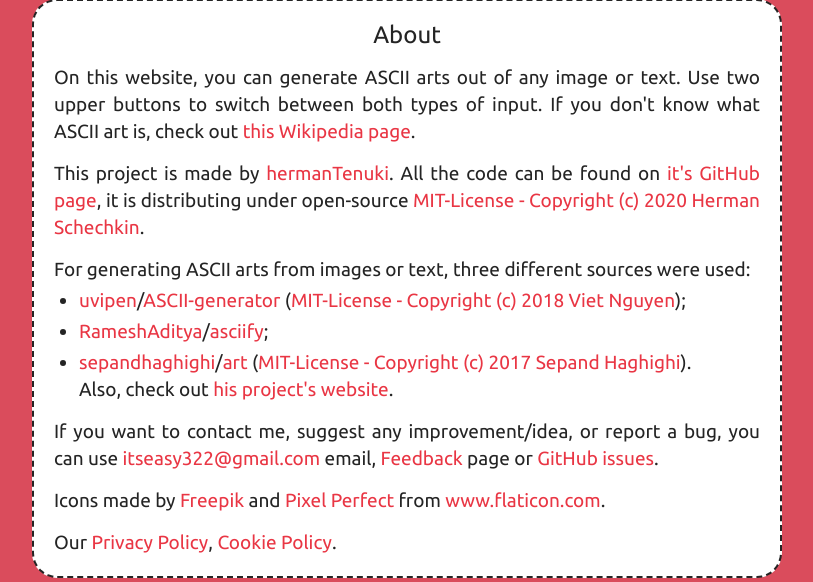
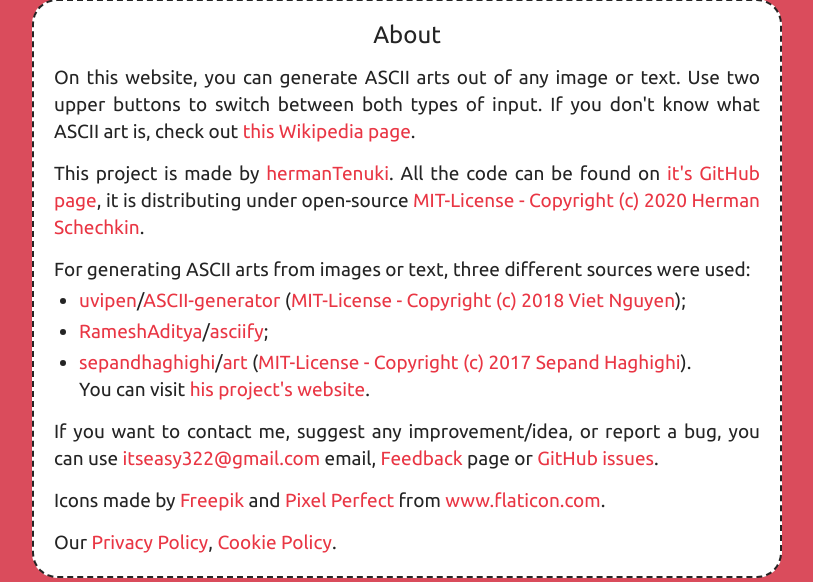
Before and after one commit to hermanTenuki/ASCII-Generator.site, a Django app: page /about/ in a window 1280 px wide. Shown: the part 81-663 px from the top of the page, without its empty margins (233-1046 px from the left). Run offline with Django 3.2, Linux system fonts and the light colour scheme; parts of the project's set-up code (start-up, migrations or seed data) failed here and were passed over.

Commit message:
Small localization

```diff
--- a/app/templates/app/about.html
+++ b/app/templates/app/about.html
@@ -20,7 +20,7 @@
                 <ul>
                     <li><a href="https://github.com/uvipen">uvipen</a>/<a href="https://github.com/uvipen/ASCII-generator">ASCII-generator</a> (<a href="https://github.com/uvipen/ASCII-generator/blob/master/LICENSE">MIT-License - Copyright (c) 2018 Viet Nguyen</a>);</li>
                     <li><a href="https://github.com/RameshAditya">RameshAditya</a>/<a href="https://github.com/RameshAditya/asciify">asciify</a>;</li>
-                    <li><a href="https://github.com/sepandhaghighi">sepandhaghighi</a>/<a href="https://github.com/sepandhaghighi/art">art</a> (<a href="https://github.com/sepandhaghighi/art/blob/master/LICENSE">MIT-License - Copyright (c) 2017 Sepand Haghighi</a>).<br>{% blocktranslate %}Also, check out <a href="https://www.4r7.ir/">his project's website</a>.{% endblocktranslate %}</li>
+                    <li><a href="https://github.com/sepandhaghighi">sepandhaghighi</a>/<a href="https://github.com/sepandhaghighi/art">art</a> (<a href="https://github.com/sepandhaghighi/art/blob/master/LICENSE">MIT-License - Copyright (c) 2017 Sepand Haghighi</a>).<br>{% blocktranslate %}You can visit  <a href="https://www.4r7.ir/">his project's website</a>.{% endblocktranslate %}</li>
                 </ul>
                 {% url 'feedback_url' as URL_feedback_url %}
                 <p>{% blocktranslate with email='<a href="mailto:itseasy322@gmail.com">itseasy322@gmail.com</a>' GitHubIssuesLINK='<a href="https://github.com/hermanTenuki/ASCII-Generator.site/issues">GitHub issues</a>' %}If you want to contact me, suggest any improvement/idea, or report a bug, you can use {{ email }} email, <a href="{{ URL_feedback_url }}">Feedback</a> page or {{ GitHubIssuesLINK }}.{% endblocktranslate %}</p>
```
Also changed, not shown: _locale/ru_RU/LC_MESSAGES/django.po, _locale/ru_RU/LC_MESSAGES/djangojs.po, 1 other file.
